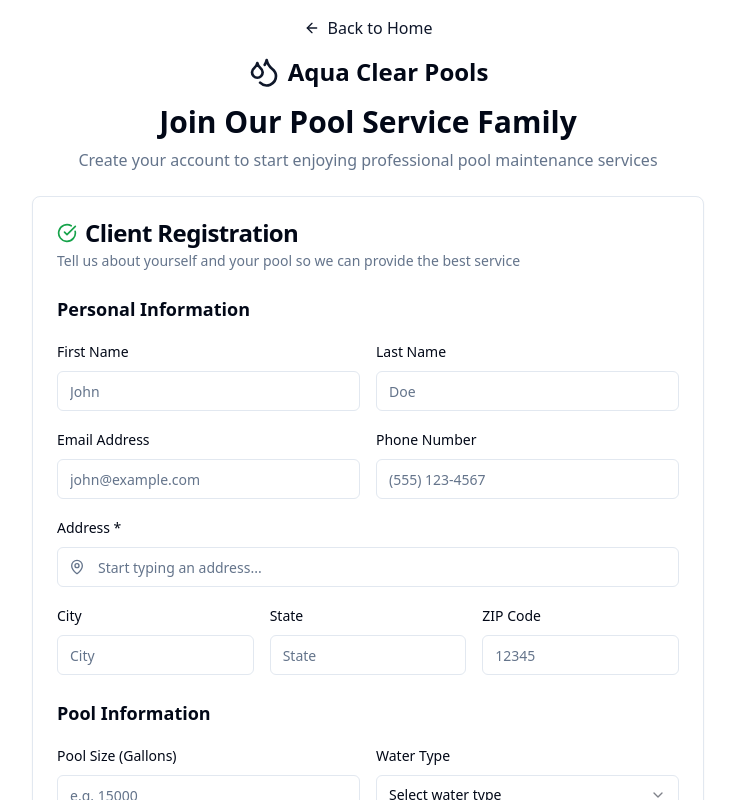
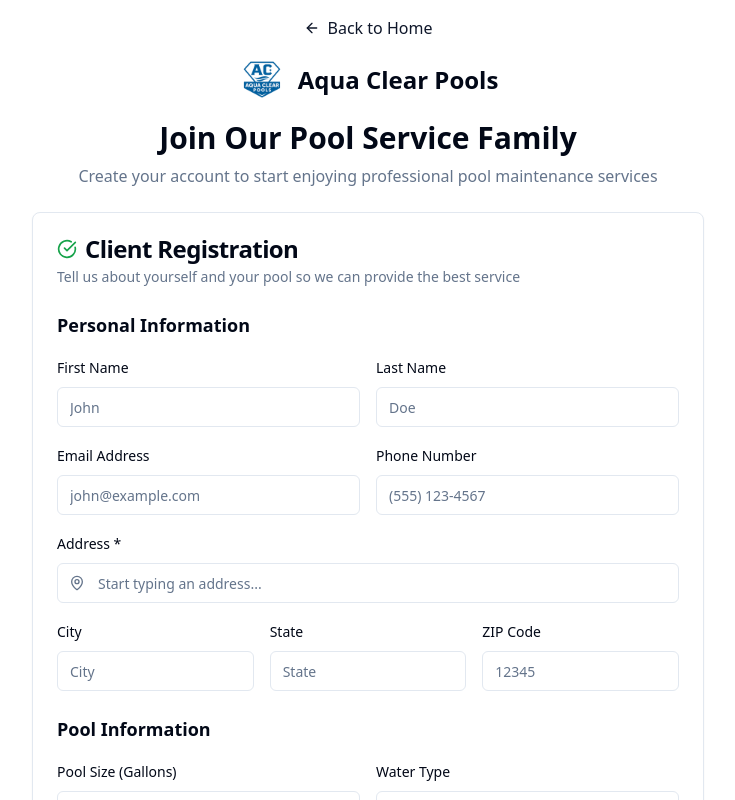
Before and after one commit to Rdalbert99/aquaclearpools, a React (Vite) app: page /auth/client-signup in a window 1280 px wide. Shown: the top 800 px of the page, without its empty margins (272-1007 px from the left). Built offline with nearby package versions, Linux system fonts and the light colour scheme.

Commit message:
Update landing page signup
Update the landing page signup button to use the correct logo and ensure the page styling is consistent with other locations.

```diff
--- a/src/pages/auth/ClientSignup.tsx
+++ b/src/pages/auth/ClientSignup.tsx
@@ -169,7 +169,11 @@ export default function ClientSignup() {
             Back to Home
           </Link>
           <div className="flex items-center justify-center mb-4">
-            <Droplets className="h-8 w-8 text-primary mr-2" />
+            <img
+              src="/lovable-uploads/ac1a09a4-823e-491c-bf59-fb76c8abb196.png"
+              alt="Aqua Clear Pools"
+              className="h-12 w-12 object-contain mr-3"
+            />
             <span className="text-2xl font-bold">Aqua Clear Pools</span>
           </div>
           <h1 className="text-3xl font-bold mb-2">Join Our Pool Service Family</h1>
```
